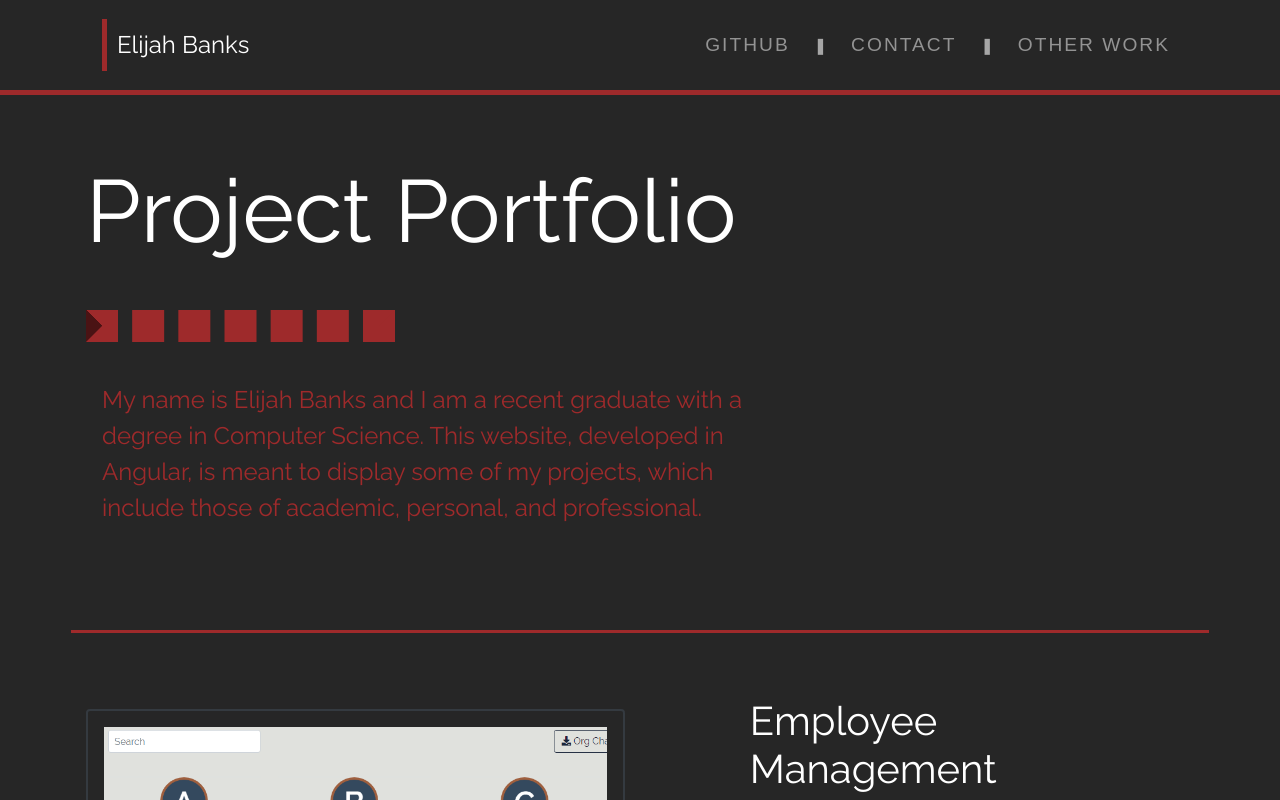
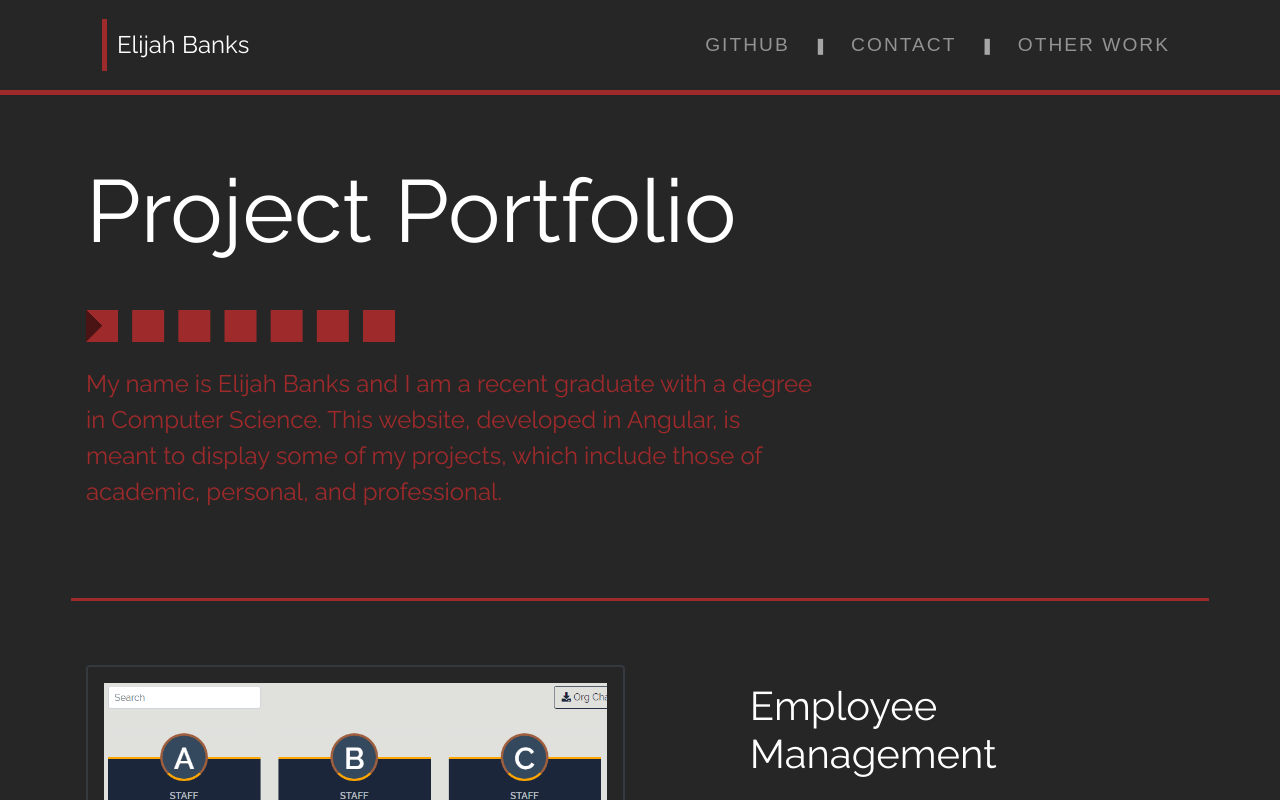
Before and after one commit to ejoebanks/eliweb, an Angular app: page / in a window 1280 px wide. Shown: the top 800 px of the page. Built offline with nearby package versions, Linux system fonts and the light colour scheme; a web font is replaced by a local one.

Commit message:
Fixed global css indenting body

```diff
--- a/src/app/maincontent/maincontent.component.css
+++ b/src/app/maincontent/maincontent.component.css
@@ -101,3 +101,7 @@ h2 {
 .pb-5 {
   border-top: 3px solid #9E2A2B;
 }
+
+.text-wrapper h2, p {
+  padding: 0;
+}
```
